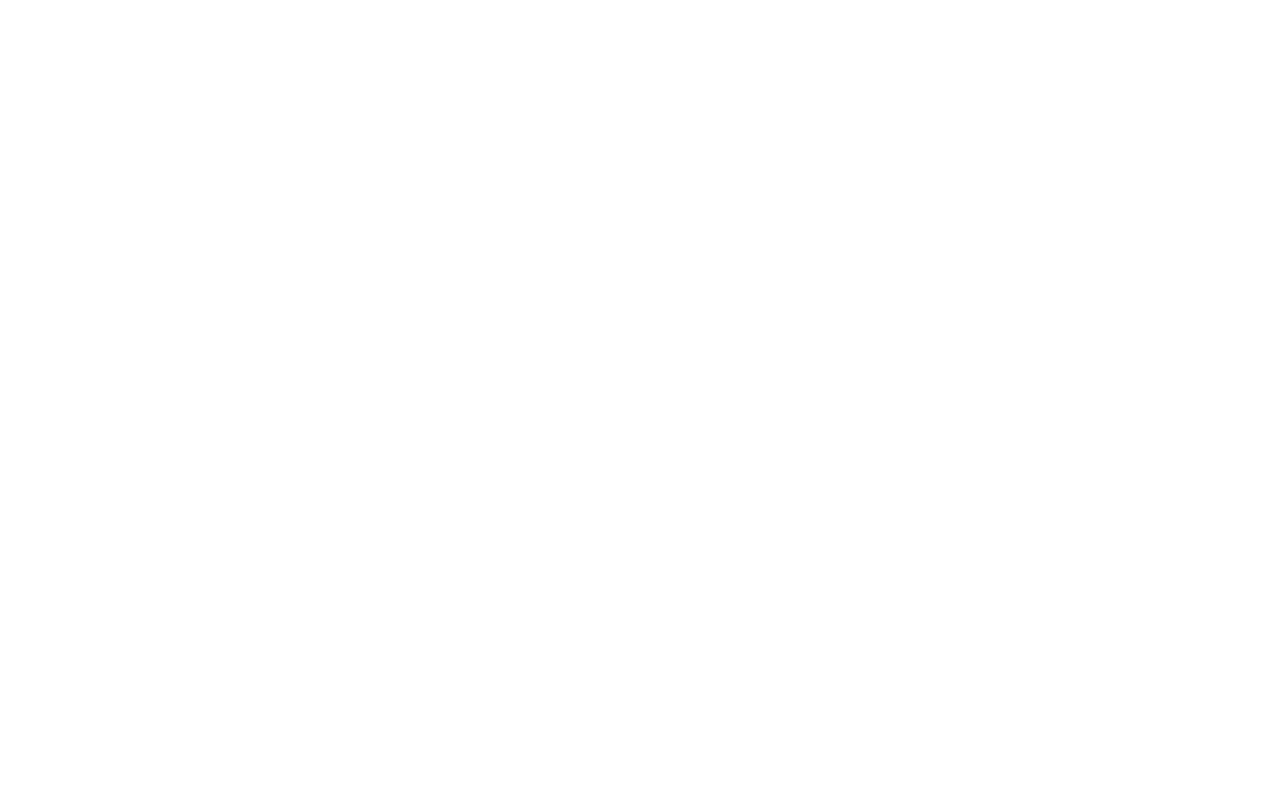
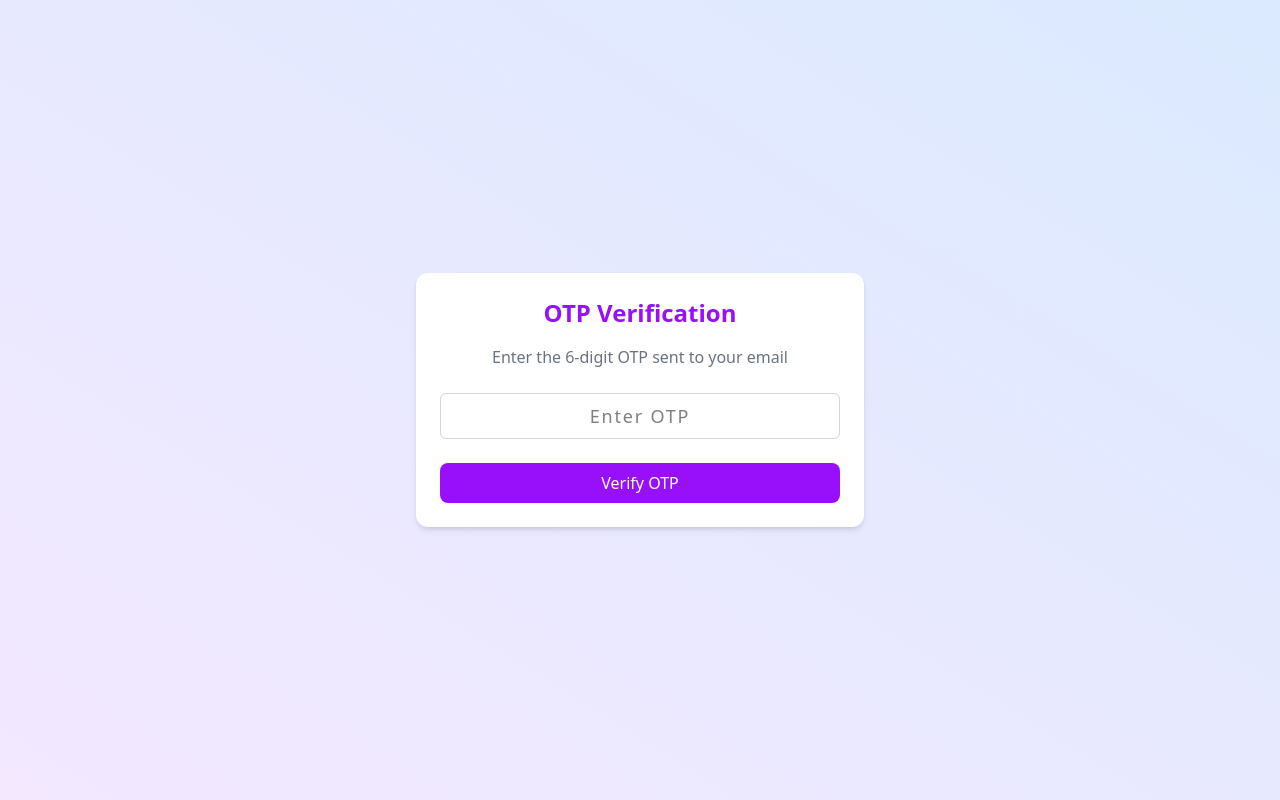
Before and after one commit to Mradul999/SmartStrokes, a React (Vite) app in the folder frontend/: page /otp-verification in a window 1280 px wide. Before the commit this address had no page. Built offline with nearby package versions, Linux system fonts and the light colour scheme.

Commit message:
connecting signup signin otp verification frontend with backend

```diff
--- a/frontend/package.json
+++ b/frontend/package.json
@@ -16,6 +16,7 @@
     "react": "^19.0.0",
     "react-dom": "^19.0.0",
     "react-router-dom": "^7.5.1",
+    "react-spinners": "^0.17.0",
     "tailwindcss": "^4.1.4"
   },
   "devDependencies": {
--- a/frontend/src/App.jsx
+++ b/frontend/src/App.jsx
@@ -11,7 +11,7 @@
         <Route path="/" element={<Home />}></Route>
         <Route path="/signup" element={<Signup />} />
         <Route path="/signin" element={<SignIn />} />
-        {/* <Route path='/otp-verification' element={<OTPVerification/>}/> */}
+        <Route path="/otp-verification" element={<OTPVerification />} />
       </Routes>
     </BrowserRouter>
   );
--- a/frontend/src/components/Header.jsx
+++ b/frontend/src/components/Header.jsx
@@ -1,18 +1,27 @@
-import React from 'react';
+import React from "react";
 // import userImage from '../assets/images/userProfile.png';
+import { NavLink } from "react-router-dom";
 
 const Header = () => {
   return (
     <header className="flex justify-between items-center px-10 py-4 bg-purple-700 text-white shadow-md">
+      <NavLink to="/">
         <div className="text-2xl font-bold tracking-wide">TypeMaster</div>
+      </NavLink>
 
       <div className="flex items-center gap-4">
+        <NavLink to="/signup">
           <button className="bg-white text-purple-700 font-semibold px-4 py-1 rounded hover:bg-purple-100 transition-all">
             Sign Up
           </button>
+        </NavLink>
+
+        <NavLink to="/signin">
           <button className="bg-white text-purple-700 font-semibold px-4 py-1 rounded hover:bg-purple-100 transition-all">
             Sign In
           </button>
+        </NavLink>
+
         <div className="w-10 h-10">
           <img
             // src={userImage}
--- a/frontend/src/pages/OtpVerification.jsx
+++ b/frontend/src/pages/OtpVerification.jsx
@@ -1,16 +1,45 @@
-import React, { useState } from 'react';
+import React, { useState } from "react";
+import axios from "axios";
+import { useNavigate } from "react-router-dom";
+import { ClipLoader } from "react-spinners";
 
 const OTPVerification = () => {
-    const [otp, setOtp] = useState('');
+  const [otp, setOtp] = useState("");
+
+  const [error, setError] = useState("");
+  const [loading, setLoading] = useState(false);
+
+  // Get email from localStorage or props or route state
+  const email = sessionStorage.getItem("email");
+  const navigate = useNavigate();
 
   const handleChange = (e) => {
     setOtp(e.target.value);
   };
 
-    const handleSubmit = (e) => {
+  const handleSubmit = async (e) => {
     e.preventDefault();
-        // api call
-        console.log("Verifying OTP:", otp);
+    setLoading(true);
+    setError("");
+
+    try {
+      const response = await axios.post(
+        `${import.meta.env.VITE_API_URL}/api/auth/verify`,
+        {
+          email,
+          otp,
+        }
+      );
+
+      if (response.status === 200) {
+        setLoading(false);
+        navigate("/signin");
+      }
+    } catch (error) {
+      setLoading(false);
+      console.log(error);
+      setError(error.response.data.message);
+    }
   };
 
   return (
@@ -19,8 +48,12 @@
         onSubmit={handleSubmit}
         className="bg-white p-6 rounded-xl shadow-md w-full max-w-md"
       >
-                <h2 className="text-2xl font-bold text-center text-purple-600 mb-4">OTP Verification</h2>
-                <p className="text-center text-gray-500 mb-6">Enter the 6-digit OTP sent to your email</p>
+        <h2 className="text-2xl font-bold text-center text-purple-600 mb-4">
+          OTP Verification
+        </h2>
+        <p className="text-center text-gray-500 mb-6">
+          Enter the 6-digit OTP sent to your email
+        </p>
 
         <input
           type="text"
@@ -32,11 +65,13 @@
           required
         />
 
+        {error && <p className="text-red-500 text-center mt-2">{error}</p>}
+
         <button
           type="submit"
           className="mt-6 w-full bg-purple-600 text-white py-2 rounded-lg hover:bg-purple-700 transition duration-200"
         >
-                    Verify OTP
+          {loading ? <ClipLoader size={30} color="#fff" /> : "Verify OTP"}
         </button>
       </form>
     </div>
--- a/frontend/src/pages/SignIn.jsx
+++ b/frontend/src/pages/SignIn.jsx
@@ -1,23 +1,57 @@
-import React, { useState } from 'react';
-import { Eye, EyeOff } from 'lucide-react';
+import React, { useState } from "react";
+import { Eye, EyeOff } from "lucide-react";
+import Header from "../components/Header";
+import { ClipLoader } from "react-spinners";
+import axios from "axios";
+import { useNavigate } from "react-router-dom";
 
 const Signin = () => {
-    const [formData, setFormData] = useState({ email: '', password: '' });
+  const [formData, setFormData] = useState({ email: "", password: "" });
   const [showPassword, setShowPassword] = useState(false);
+  const [loading, setLoading] = useState(false);
+  const [error, setError] = useState("");
+
+  const navigate = useNavigate();
 
   const handleChange = (e) =>
     setFormData({ ...formData, [e.target.name]: e.target.value });
 
-    const handleSubmit = (e) => {
+  const handleSubmit = async (e) => {
     e.preventDefault();
-        console.log(formData);
-        //api call
+    setLoading(true);
+    setError("");
+
+    try {
+      const response = await axios.post(
+        "http://localhost:4000/api/auth/login",
+        formData
+      );
+
+
+      if (response.status === 200) {
+        setError("");
+
+        navigate("/");
+      }
+    } catch (error) {
+      console.log(error);
+      setError(error.response.data.message);
+    } finally {
+      setLoading(false);
+    }
   };
 
   return (
+    <>
+      <Header />
       <div className="min-h-screen flex items-center justify-center bg-gradient-to-tr from-purple-100 to-blue-100 px-4">
-            <form onSubmit={handleSubmit} className="bg-white p-6 rounded-xl shadow-md w-full max-w-md">
-                <h2 className="text-2xl font-bold text-center text-purple-600 mb-4">Welcome Back</h2>
+        <form
+          onSubmit={handleSubmit}
+          className="bg-white p-6 rounded-xl shadow-md w-full max-w-md"
+        >
+          <h2 className="text-2xl font-bold text-center text-purple-600 mb-4">
+            Welcome Back
+          </h2>
 
           <div className="mb-4">
             <label className="block mb-1">Email</label>
@@ -35,7 +69,7 @@
           <div className="mb-6 relative">
             <label className="block mb-1">Password</label>
             <input
-                        type={showPassword ? 'text' : 'password'}
+              type={showPassword ? "text" : "password"}
               name="password"
               placeholder="Enter your password"
               required
@@ -51,11 +85,16 @@
             </span>
           </div>
 
-                <button type="submit" className="w-full bg-purple-600 text-white py-2 rounded hover:bg-purple-700 transition">
-                    Sign In
+          <button
+            type="submit"
+            className="w-full bg-purple-600 text-white py-2 rounded hover:bg-purple-700 transition flex justify-center items-center"
+            disabled={loading}
+          >
+            {loading ? <ClipLoader size={30} color="#fff" /> : "Sign In"}
           </button>
         </form>
       </div>
+    </>
   );
 };
 
--- a/frontend/src/pages/SignUp.jsx
+++ b/frontend/src/pages/SignUp.jsx
@@ -1,13 +1,24 @@
-import React, { useState } from 'react';
-import { Eye, EyeOff } from 'lucide-react';
+import React, { useState } from "react";
+import { Eye, EyeOff } from "lucide-react";
+import Header from "../components/Header";
+import axios from "axios";
+import { ClipLoader } from "react-spinners";
+import { useNavigate } from "react-router-dom";
 
 const Signup = () => {
   const [formData, setFormData] = useState({
-    name: '', email: '', password: '', confirmPassword: '',
+    name: "",
+    email: "",
+    password: "",
+    confirmPassword: "",
   });
+  const [error, setError] = useState("");
 
   const [showPassword, setShowPassword] = useState(false);
   const [showConfirm, setShowConfirm] = useState(false);
+  const [loading, setLoading] = useState(false);
+
+  const navigate = useNavigate();
 
   const handleChange = (e) =>
     setFormData({ ...formData, [e.target.name]: e.target.value });
@@ -15,16 +26,50 @@
   const togglePassword = () => setShowPassword(!showPassword);
   const toggleConfirm = () => setShowConfirm(!showConfirm);
 
-  const handleSubmit = (e) => {
+  const handleSubmit = async (e) => {
     e.preventDefault();
-    console.log(formData);
-    //api call
+    // console.log(formData);
+    setError("");
+    setLoading(true);
+
+    if (formData.password !== formData.confirmPassword) {
+      setError("Passwords do not match");
+      return;
+    }
+
+    try {
+      const response = await axios.post(
+        `${import.meta.env.VITE_API_URL}/api/auth/signup`,
+        formData
+      );
+
+      if (response.status === 200) {
+        setError("");
+        setLoading(false);
+        sessionStorage.setItem("email", formData.email);
+        navigate("/otp-verification");
+      }
+
+      console.log(response.data);
+    } catch (error) {
+      setLoading(false);
+      console.log(error);
+      setError(error.response.data.message);
+      return;
+    }
   };
 
   return (
+    <>
+      <Header />
       <div className="min-h-screen flex items-center justify-center bg-gradient-to-tr from-purple-100 to-blue-100 px-4">
-      <form onSubmit={handleSubmit} className="bg-white p-6 rounded-xl shadow-md w-full max-w-md">
-        <h2 className="text-2xl font-bold text-center text-purple-600 mb-4">Create Account</h2>
+        <form
+          onSubmit={handleSubmit}
+          className="bg-white p-6 rounded-xl shadow-md w-full max-w-md"
+        >
+          <h2 className="text-2xl font-bold text-center text-purple-600 mb-4">
+            Create Account
+          </h2>
 
           <div className="mb-4">
             <label className="block mb-1">Full Name</label>
@@ -54,7 +99,7 @@
           <div className="mb-4 relative">
             <label className="block mb-1">Password</label>
             <input
-            type={showPassword ? 'text' : 'password'}
+              type={showPassword ? "text" : "password"}
               name="password"
               placeholder="Enter your password"
               value={formData.password}
@@ -73,7 +118,7 @@
           <div className="mb-6 relative">
             <label className="block mb-1">Confirm Password</label>
             <input
-            type={showConfirm ? 'text' : 'password'}
+              type={showConfirm ? "text" : "password"}
               name="confirmPassword"
               placeholder="Confirm your password"
               value={formData.confirmPassword}
@@ -88,12 +133,21 @@
               {showConfirm ? <EyeOff size={20} /> : <Eye size={20} />}
             </span>
           </div>
+          {error && (
+            <div className="mb-4 text-red-600 bg-red-100 border border-red-400 p-3 rounded">
+              {error}
+            </div>
+          )}
 
-        <button type="submit" className="w-full bg-purple-600 text-white py-2 rounded hover:bg-purple-700 transition">
-          Sign Up
+          <button
+            type="submit"
+            className="w-full bg-purple-600 text-white py-2 rounded hover:bg-purple-700 transition"
+          >
+            {loading ? <ClipLoader size={30} color="#fff" /> : "Signup"}
           </button>
         </form>
       </div>
+    </>
   );
 };
 
```
Also changed, not shown: 1 other file (tests, documents, lock files or other folders). Lines whose indentation alone changed are shown as unchanged.
